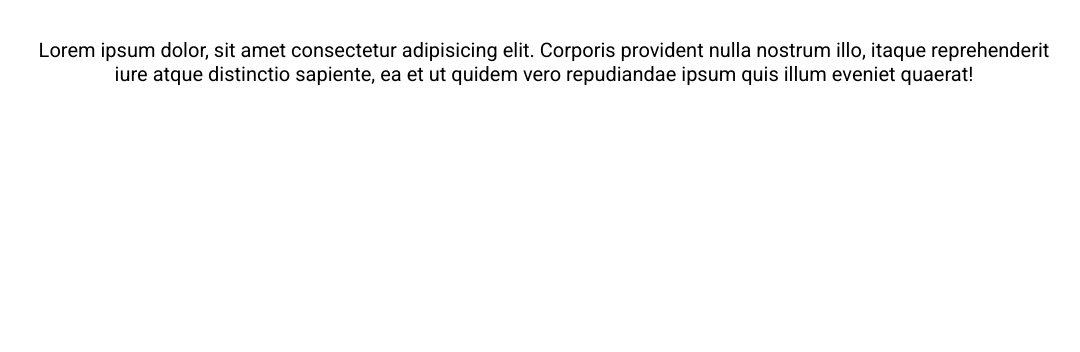
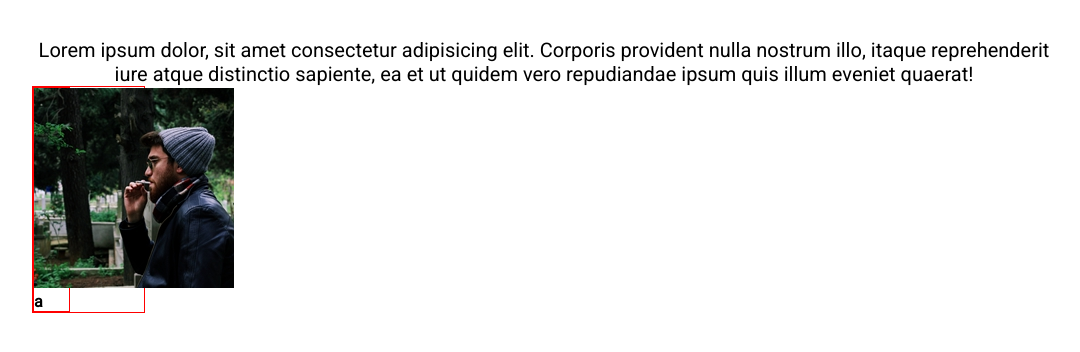
Before and after one commit to mattiabenelli/html-css-float-cards, a plain HTML site: page index.html in a window 1280 px wide. Shown: the part 110-462 px from the top of the page, without its empty margins (96-1176 px from the left). Drawn offline with Linux system fonts and the light colour scheme.

Commit message:
Errore float caselle

```diff
--- a/css/style.css
+++ b/css/style.css
@@ -25,3 +25,22 @@ h1{
 p,h1{
     text-align: center;
 }
+
+/* main */
+.row, .col{
+    border: solid red 1px;
+    float: left;
+
+}
+
+.col{
+    width: calc(100% / 3 );
+
+}
+.immagine{
+    width: 100px;
+}
+.immagine, .descrizione{
+    float: left;
+
+}
--- a/index.html
+++ b/index.html
@@ -17,5 +17,20 @@
                 <p>Lorem ipsum dolor, sit amet consectetur adipisicing elit. Corporis provident nulla nostrum illo, itaque reprehenderit iure atque distinctio sapiente, ea et ut quidem vero repudiandae ipsum quis illum eveniet quaerat!</p>
             </div>
         </header>
+        <main>
+            <div class="contenitore">
+                <div class="row">
+                    <div class="col">
+                        <div class="immagine">
+                            <img src="./img/male1.png" alt="Male 1">
+                        </div>
+                        <div class="descrizione">
+                            <h4>a</h4>
+                        </div>
+                    </div>
+
+                </div>
+            </div>
+        </main>
     </body>
 </html>
```
